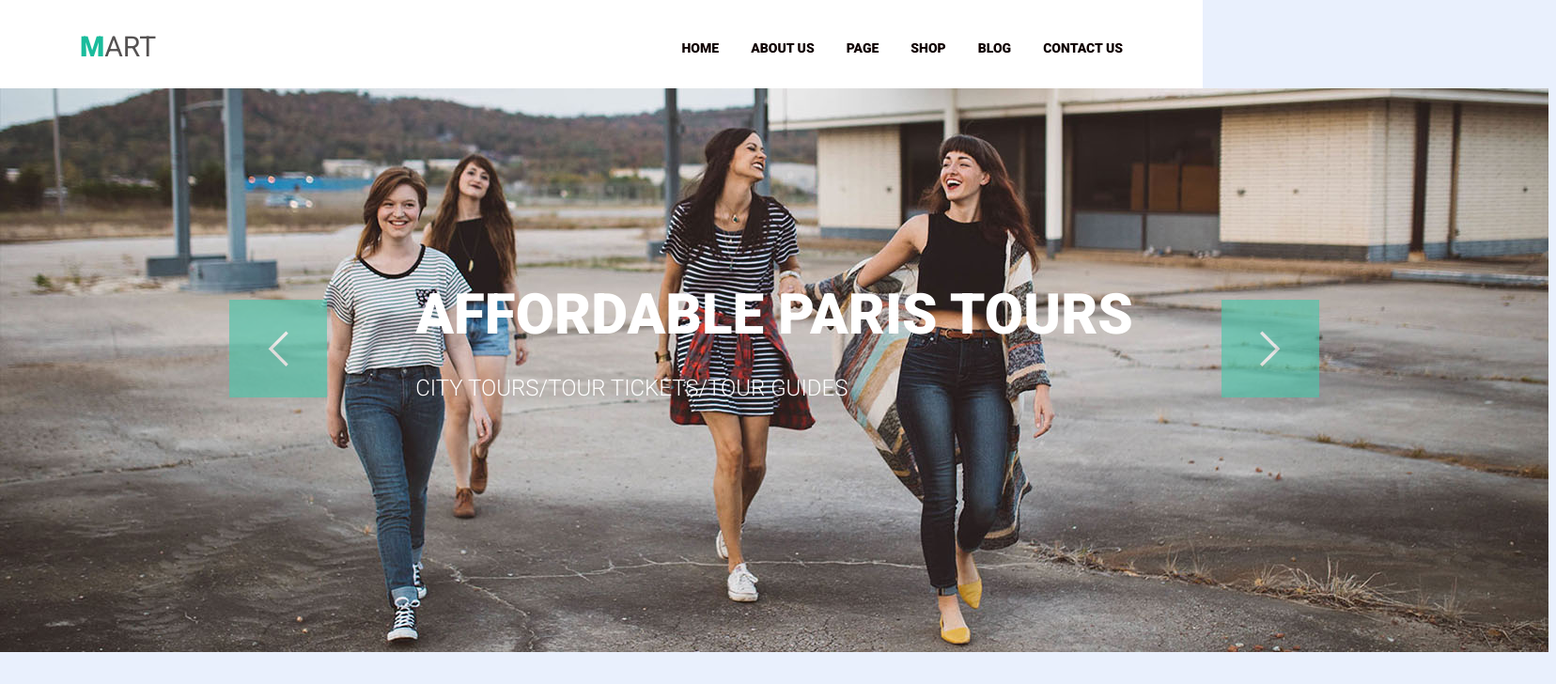
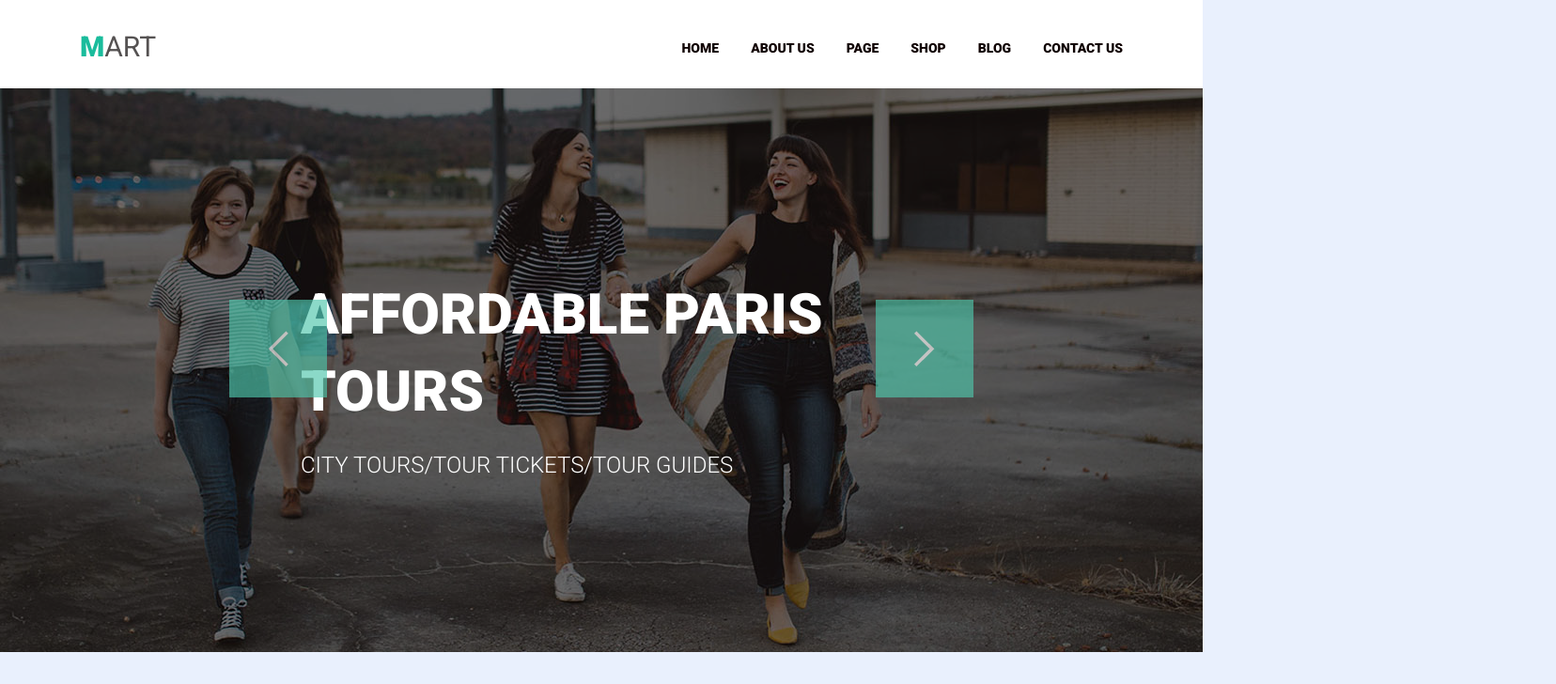
Before and after one commit to IrinaAdamchuk/goit-fe-course, a plain HTML site: page hw-05/index.html in a window 1280 px wide. Shown: the top 728 px of the page at 94% size, 1656 px wide, since content can reach past the window. Drawn offline with Linux system fonts and the light colour scheme.

Commit message:
bugs fixed

```diff
--- a/hw-05/CSS/styles.css
+++ b/hw-05/CSS/styles.css
@@ -93,20 +93,17 @@ header {
 
 .slider {
     position: relative;
-    width: 1648px;
-    height: 600px;
-    margin: auto;
+    min-height: 600px;
+    background-size: cover;
+    background-position: center;
+
 }
 
 .slider-overlay {
-    width: 1648px;
-    height: 600px;
+    width: 100%;
+    min-height: 600px;
     background-color: #000000;
     position: absolute;
-    opacity: 0;
-}
-
-.slider-overlay:hover {
     opacity: 0.55;
 }
 
@@ -152,6 +149,7 @@ header {
 
 .sliders-text {
     position: absolute;
+    max-width: 100%;
     top: 200px;
     left: 50%;
     transform: translateX(-50%);
@@ -334,7 +332,6 @@ h2::after {
 }
 
 .page-footer {
-    width: 1656px;
     height: 88px;
     margin: 0 auto;
     padding: 16px;
--- a/hw-05/index.html
+++ b/hw-05/index.html
@@ -29,7 +29,7 @@
     </div>
     <button class="slider-ctrl slider-ctrl-prev"></button>
     <button class="slider-ctrl slider-ctrl-next"></button>
-    <img src="img/slider.jpg" alt="slider" width="1648" height="600">
+    <img src="img/slider.jpg" alt="slider">
 </div>
 <main class="container">
 <h2 class="title-featured">new collection</h2>
```
